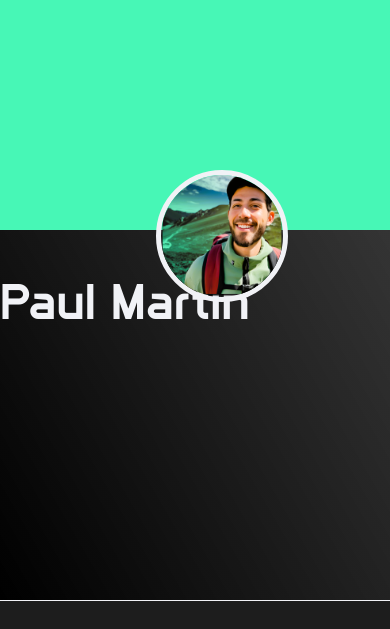
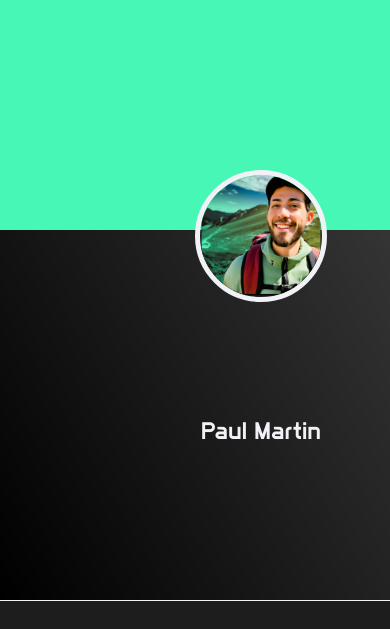
Before and after one commit to doko972/Tray-map, a PHP site: page /profile.php in a window 390 px wide. Shown: the part 93-722 px from the top of the page. Run offline with PHP 8.4, Linux system fonts and the light colour scheme; style sheets or scripts are compiled from the project's sources.

Commit message:
create img profile css

```diff
--- a/app/file.scss/_profile.scss
+++ b/app/file.scss/_profile.scss
@@ -1,30 +1,53 @@
 .container-bio {
     width: 100%;
     height: 600px;
+    display: flex;
+    justify-content: center;
 }
 
 .profile-img {
-    width: 122px;
-    height: 122px;
-    border-radius: 5rem;
+    width: 244px;
+    height: 244px;
+    border-radius: 10rem;
     border: 5px solid var(--white);
     position: relative;
-    top: 170px;
-    left: 40%;
+    top: 100px;
+    left: 50%;
 }
 
 .profile-bck {
     display: flex;
+    justify-content: center;
     height: 230px;
     width: 100%;
     background-color: var(--green);
 }
+.profile-tte{
+    display: flex;
+    justify-content: center;
+}
 
-.profile-tte {
+.profile-tte_name {
     font-family: "Broaek - Thin";
-    font-size: 3.125rem;
+    // font-size: 3rem;
     font-style: normal;
     font-weight: 400;
     line-height: normal;
     color: var(--white);
+    margin-top: 26rem;
 }
+
+@media screen and (max-width: 768px) {
+
+    .profile-img {
+        width: 122px;
+        height: 122px;
+        border-radius: 5rem;
+        position: relative;
+        top: 170px;
+        left: 50%;
+    }
+    .profile-tte_name {
+        font-size: 1.5rem;
+    }
+  }
--- a/app/profile.php
+++ b/app/profile.php
@@ -19,10 +19,11 @@ include 'includes/_templates.php';
     <main>
         <section class="container-bio">
             <div class="profile-bck">
-
-                <img class="profile-img" src="img/profile-photo.png" alt="Image de l'utilisateur">
+                <div class="profile-tte">
+                    <img class="profile-img" src="img/profile-photo.png" alt="Image de l'utilisateur">
+                    <h1 class="profile-tte_name">Paul Martin</h1>
+                </div>
             </div>
-       <h1 class="profile-tte">Paul Martin</h1>
         </section>
     </main>
     <?php include 'footer.php'; ?>
```
